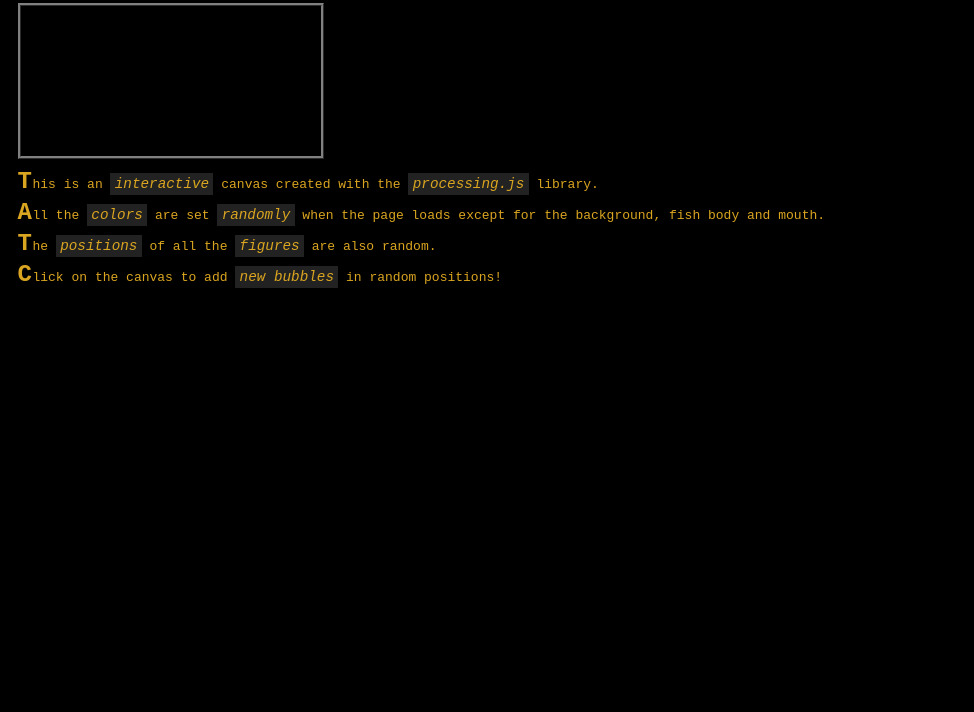
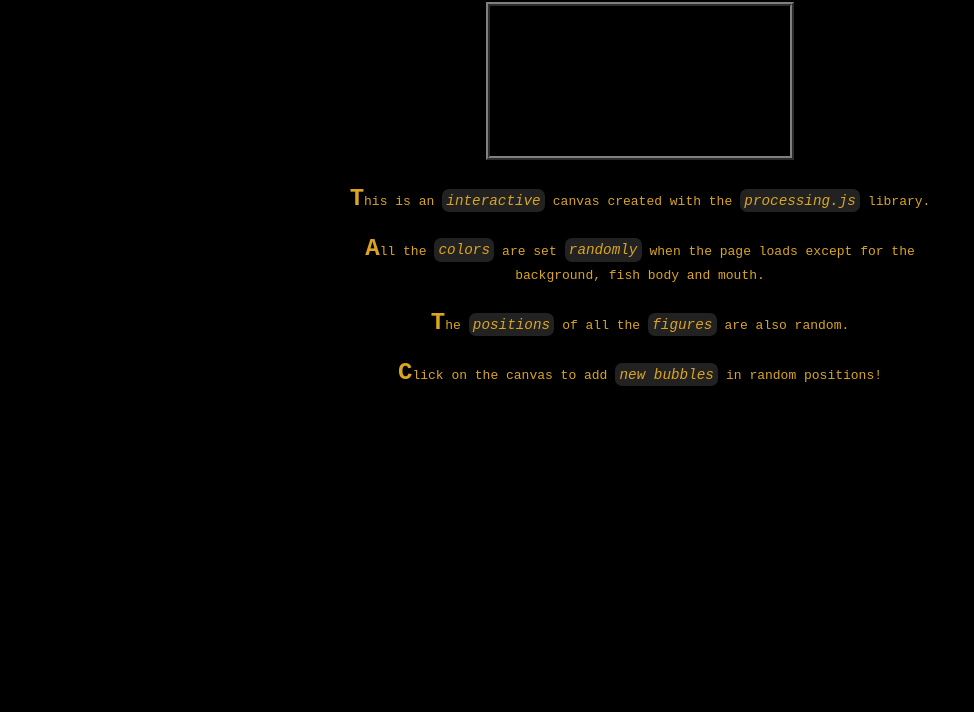
Before and after one commit to JulioGitLab/webdev-essentials, a plain HTML site: page HTML/peceraProcessingJS.html in a window 1280 px wide. Shown: the part 88-800 px from the top of the page, without its empty margins (0-974 px from the left). Drawn offline with Linux system fonts and the light colour scheme; a script that the page names is missing.

Commit message:
Refactor: Improves format and style

```diff
--- a/CSS/style.css
+++ b/CSS/style.css
@@ -1,55 +1,54 @@
 /* Style instructions for: index.html, peceraProcessingJS.html, shakkyChihuahuaOO.html, tic-tac-toe.html */
 body {
-   background-color:black;
-   font-family:'Courier New', Courier, monospace;
-   color:goldenrod;
+   background-color: black;
+   font-family: 'Courier New', Courier, monospace;
+   color: goldenrod;
+   text-align: center;
 }
-body.pecera {
-   margin: 1.1em;
-}
+
 body.tic-tac-toe {
    display: flex;
    justify-content: center;
 }
+
 body.memoji {
    display: flex;
    justify-content: center;
 }
+
 .orthohedron {
    text-align: center;
 }
+
 h1 {
-   font-size:2.3em;
-   text-align: center;
+   margin: 1em 0 0.3em;
+   font-size: 2.3em;
 }
-#pecera-canvas {
-   border: 0.2em ridge grey;
-}
-#tic-tac-toe-canvas {
-   /* display: block; */
+
+canvas {
    border: 0.3em ridge grey;
 }
-#memoji-canvas {
-   border: 0.3em ridge grey;
+
+p {
+   margin: 1.7em auto;
+   font-size: small;
+   line-height: 1.9em;
+   width: 50%;
+   max-width: 700px;
 }
-#orthohedron-canvas {
-   border: 0.2em ridge grey;
+
+p::first-letter {
+   font-size: x-large;
+   font-weight: bold;
 }
-p {
-   margin:0.3em 0;
-   font-size:small;
-   text-align:justify;
-}
-p::first-letter {
-   padding-right: 0.02em;
-   font-size: x-large;
-   font-weight: bolder;
-}
+
 em {
-   padding: 0.2em 0.3em;
+   padding: 0.3em 0.3em 0.2em;
+   border-radius: 7px;
    font-size: 1.1em;
    background-color: #222;
 }
+
 footer {
    position: absolute;
    right: 0;
@@ -60,14 +59,17 @@ footer {
    font-size: 0.79em;
    text-align: center;
 }
+
 a {
    color: goldenrod;
    font-size: 0.89rem;
    text-decoration: none;
 }
+
 a:visited {
    color: darkgoldenrod;
 }
+
 a:hover {
    color: silver;
 }
--- a/HTML/peceraProcessingJS.html
+++ b/HTML/peceraProcessingJS.html
@@ -1,19 +1,18 @@
 <!DOCTYPE html>
-
 <!-- A single page project using the processing.js library to draw an interactive fishbowl.
 
    All the JS code is embedded in the body to show its functionality.
    Fish, sand, stones, algae and bubbles are drawn using functions.
    New bubbles are drawn in random positions by clicking with the mouse on the canvas. -->
+<html lang="en">
 
-<html lang="en">
 <head>
-      <meta charset="UTF-8">
-      <meta name="viewport" content="width=device-width, initial-scale=1.0">
-      <meta name="description" content="A single page project of an interactive fishbowl
-         drawn with the procesing.js library. Intended for web development learners">
+  <meta charset="UTF-8" />
+  <meta name="viewport" content="width=device-width, initial-scale=1.0" />
+  <meta name="description" content="A single page project of an interactive fishbowl drawn with the procesing.js library.
+    Intended as an example for web development learners" />
   <title lang="es">Proyecto 5: Pecera</title>
-      <link rel="stylesheet" href="../CSS/style.css">
+  <link rel="stylesheet" href="../CSS/style.css" />
 </head>
 
 <body class="pecera">
@@ -33,50 +32,50 @@
 <script>
   const programCode = function (processingInstance) {
     with (processingInstance) {
-            size(400,400);
+      size(400, 400);
       frameRate(30);
 
-            background(0,255,255); // Aqua
+      background(0, 255, 255); // Aqua
 
       const drawFish = function (centerX, centerY, bodyLength, bodyHeight, bodyColor) {
         noStroke();
         // tail
-               fill(random(0,255), random(0,215), random(0,147));
-               let tailWidth = bodyLength * random(2/7,3/7);
-               let tailHeight = bodyHeight * random(2/7,4/7);
-               triangle(centerX - bodyLength * 3/7, centerY,
+        fill(random(0, 255), random(0, 215), random(0, 147));
+        let tailWidth = bodyLength * random(2 / 7, 3 / 7);
+        let tailHeight = bodyHeight * random(2 / 7, 4 / 7);
+        triangle(centerX - bodyLength * 3 / 7, centerY,
           centerX - bodyLength / 2 - tailWidth, centerY - tailHeight,
           centerX - bodyLength / 2 - tailWidth, centerY + tailHeight);
         // body
         fill(bodyColor);
         ellipse(centerX, centerY, bodyLength, bodyHeight);
         // eye
-               fill(random(17,79), random(17,79), random(17,79));
-               ellipse(centerX + bodyLength * 3/13, centerY - bodyHeight / 7,
+        fill(random(17, 79), random(17, 79), random(17, 79));
+        ellipse(centerX + bodyLength * 3 / 13, centerY - bodyHeight / 7,
           bodyHeight / 5, bodyHeight / 5);
         // mouth
-               stroke(19,19,19);
-               line(centerX + bodyLength * 2/5, centerY,
-                  centerX + bodyLength * 11/23, centerY);
+        stroke(19, 19, 19);
+        line(centerX + bodyLength * 2 / 5, centerY,
+          centerX + bodyLength * 11 / 23, centerY);
       };
 
       const sand = function () {
-               stroke(19,19,19);
+        stroke(19, 19, 19);
         for (let i = 0; i < 7; i++) {
           // rgb(244,164,96) = SandyBrown
-                  fill(random(173,233), random(101,151), random(47,79));
+          fill(random(173, 233), random(101, 151), random(47, 79));
           for (let j = 0; j < 7; j++) {
-                     ellipse(random(-3,404), random(383,404), random(7,17), random(7,13));
+            ellipse(random(-3, 404), random(383, 404), random(7, 17), random(7, 13));
           }
         }
       };
 
       const stones = function () {
-               stroke(19,19,19);
+        stroke(19, 19, 19);
         for (let i = 0; i < 3; i++) {
-                  fill(random(43,71), random(23,67), random(13,61));
+          fill(random(43, 71), random(23, 67), random(13, 61));
           for (let j = 0; j < 7; j++) {
-                     ellipse(random(-3,404), random(373,404), random(11,43), random(11,37));
+            ellipse(random(-3, 404), random(373, 404), random(11, 43), random(11, 37));
           }
         }
       };
@@ -84,13 +83,13 @@
       const algae = function () {
         noStroke();
         for (let i = 0; i < 3; i++) {
-                  let aPoint = random(3,397);
-                  let bPoint = aPoint + random(-17,18);
-                  let cPoint = aPoint + random(-13,14);
-                  let dPoint = aPoint + random(-13,14);
+          let aPoint = random(3, 397);
+          let bPoint = aPoint + random(-17, 18);
+          let cPoint = aPoint + random(-13, 14);
+          let dPoint = aPoint + random(-13, 14);
           // rgb(46,139,87) = SeaGreen
-                  fill(random(17,37), random(79,131), random(37,79));
-                  quad(aPoint, 400, bPoint, random(317,359), cPoint, random(113,313), dPoint, 400);
+          fill(random(17, 37), random(79, 131), random(37, 79));
+          quad(aPoint, 400, bPoint, random(317, 359), cPoint, random(113, 313), dPoint, 400);
           // quad(60, 400, 85, 259, 55, 120, 80, 400); // For algae testing
         }
       };
@@ -98,8 +97,8 @@
       const bubbles = function () {
         noStroke();
         for (let i = 0; i < 3; i++) {
-                  fill(random(13,37), random(199,239), random(199,239));
-                  ellipse(random(4,397), random(-2,379), random(7,17), random(11,23));
+          fill(random(13, 37), random(199, 239), random(199, 239));
+          ellipse(random(4, 397), random(-2, 379), random(7, 17), random(11, 23));
         }
       };
 
@@ -111,8 +110,8 @@
       }; */
       canvas.addEventListener("click", () => { // for processing.js v1.6.6
         noStroke();
-               fill(random(13,37), random(199,239), random(199,239));
-               ellipse(random(4,397), random(-2,379), random(7,17), random(11,23));
+        fill(random(13, 37), random(199, 239), random(199, 239));
+        ellipse(random(4, 397), random(-2, 379), random(7, 17), random(11, 23));
       });
 
       // drawFish(centerX, centerY, bodyLength, bodyHeight, bodyColor)
@@ -120,27 +119,27 @@
       stones();
       algae();
       bubbles();
-            drawFish(random(97,307), random(53,127), 97, 67, color(128,0,128)); // Purple
+      drawFish(random(97, 307), random(53, 127), 97, 67, color(128, 0, 128)); // Purple
       sand();
       stones();
       algae();
       bubbles();
-            drawFish(random(67,151), random(251,313), 89, 89, color(255,215,0)); // Gold
+      drawFish(random(67, 151), random(251, 313), 89, 89, color(255, 215, 0)); // Gold
       sand();
       stones();
       algae();
       bubbles();
-            drawFish(random(241,331), random(151,251), 37, 53, color(178,34,34)); // FireBrick
+      drawFish(random(241, 331), random(151, 251), 37, 53, color(178, 34, 34)); // FireBrick
       sand();
       stones();
       algae();
       bubbles();
-            drawFish(random(277,353), random(283,337), 67, 31, color(0,128,0)); // Green
+      drawFish(random(277, 353), random(283, 337), 67, 31, color(0, 128, 0)); // Green
       sand();
       stones();
       algae();
       bubbles();
-            drawFish(random(151,227), random(167,211), 37, 31, color(255,20,147)); // DeepPink
+      drawFish(random(151, 227), random(167, 211), 37, 31, color(255, 20, 147)); // DeepPink
       algae();
       bubbles();
       stones();
@@ -152,4 +151,5 @@
   // Pass the function to ProcessingJS constructor
   const processingInstance = new Processing(canvas, programCode);
 </script>
+
 </html>
```
Lines whose indentation alone changed are shown as unchanged.
